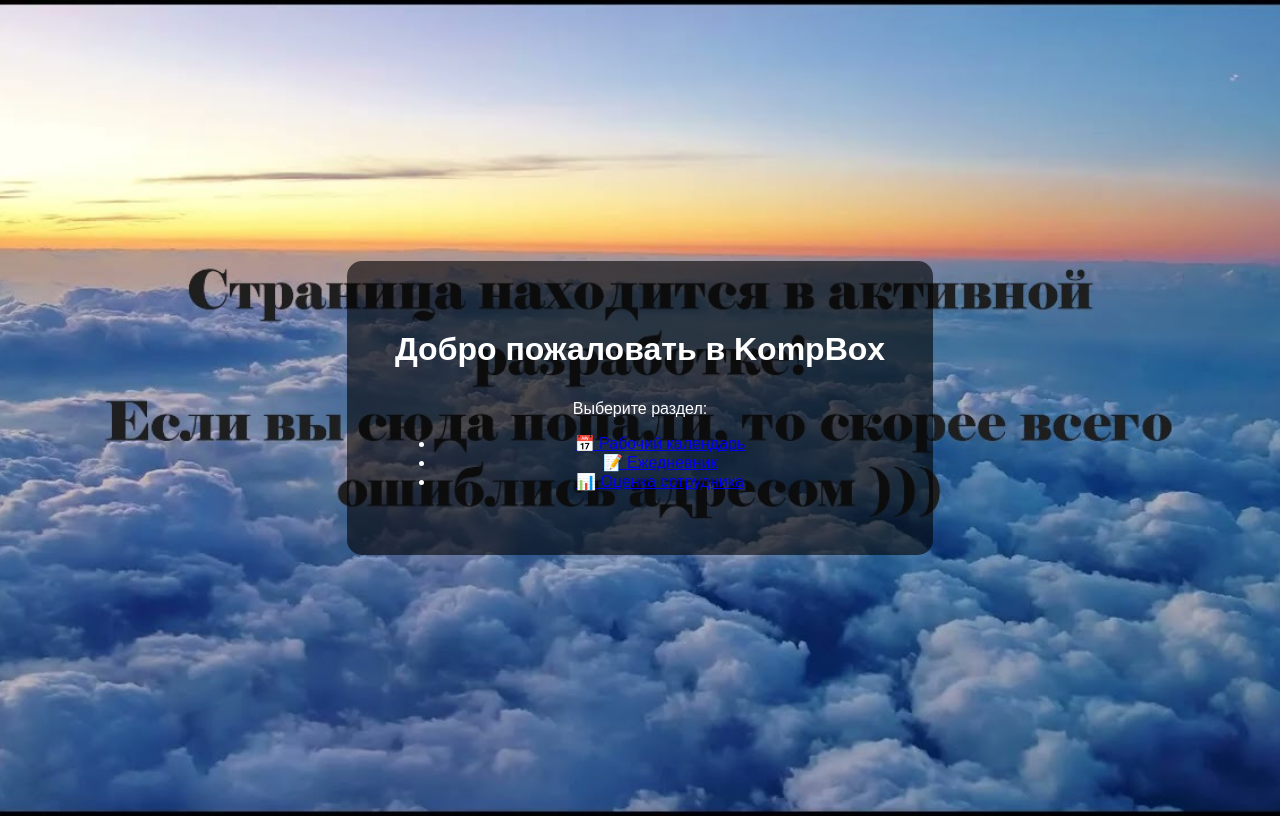
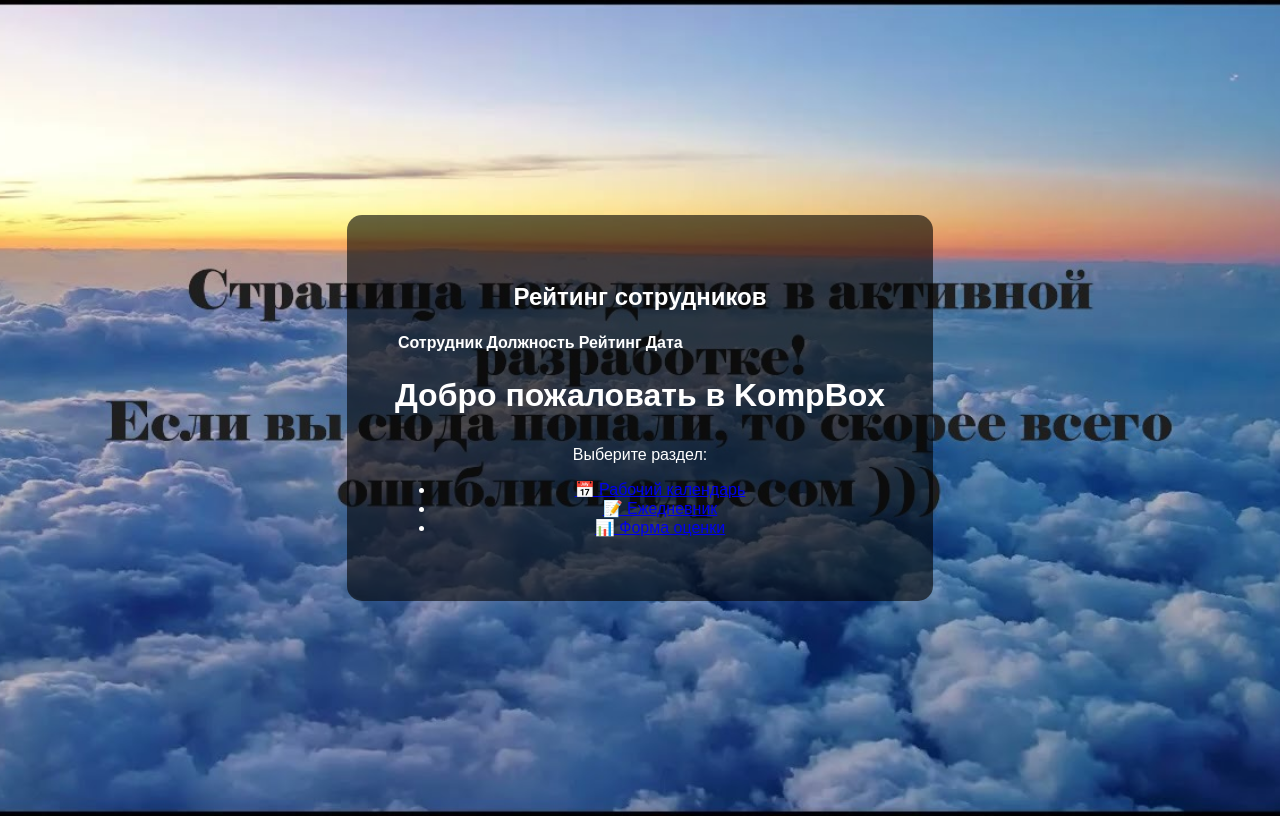
Before and after one commit to Maksna4/kompbox-site, a plain HTML site: page index.html in a window 1280 px wide. Drawn offline with Linux system fonts and the light colour scheme.

Commit message:
index.html

```diff
--- a/index.html
+++ b/index.html
@@ -7,13 +7,37 @@
 </head>
 <body>
 <div class="container">
+
+    <!-- Таблица рейтинга сверху -->
+    <div id="ratingSection">
+        <h2>Рейтинг сотрудников</h2>
+        <table class="rating-table">
+            <thead>
+                <tr>
+                    <th>Сотрудник</th>
+                    <th>Должность</th>
+                    <th>Рейтинг</th>
+                    <th>Дата</th>
+                </tr>
+            </thead>
+            <tbody id="ratingTableBody">
+                <!-- Сюда будет загружена таблица с рейтингом -->
+            </tbody>
+        </table>
+    </div>
+
+    <!-- Основное приветствие -->
     <h1>Добро пожаловать в KompBox</h1>
     <p>Выберите раздел:</p>
     <ul>
         <li><a href="pages/calendar.html">📅 Рабочий календарь</a></li>
         <li><a href="pages/daily.html">📝 Ежедневник</a></li>
-        <li><a href="pages/rate_employee.html">📊 Оценка сотрудника</a></li>
+        <li><a href="pages/rate_employee.html">📊 Форма оценки</a></li>
     </ul>
+
 </div>
+
+<!-- JS для загрузки рейтинга -->
+<script src="js/main.js"></script>
 </body>
 </html>
```
